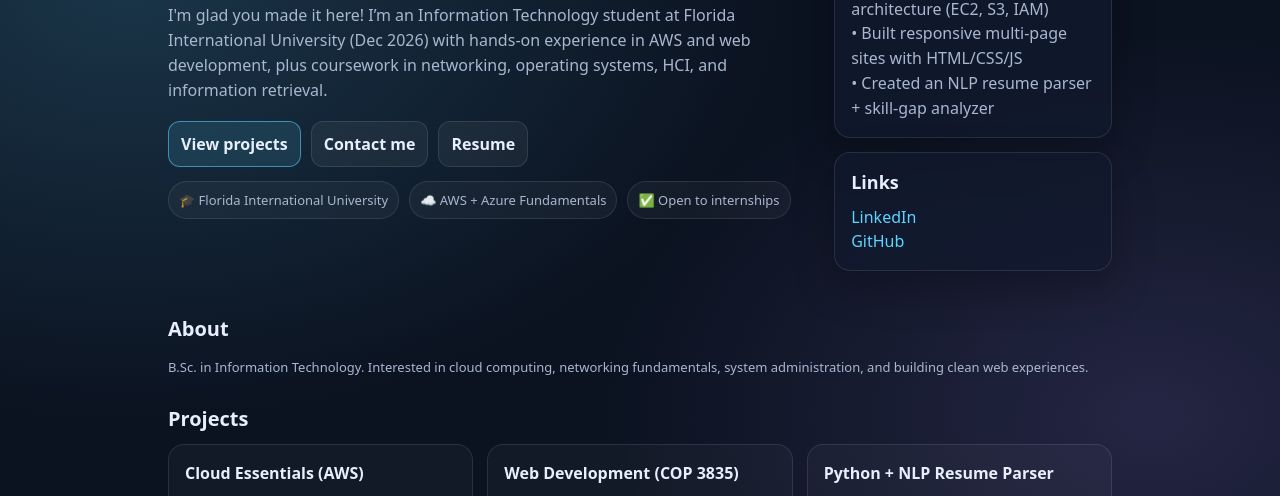
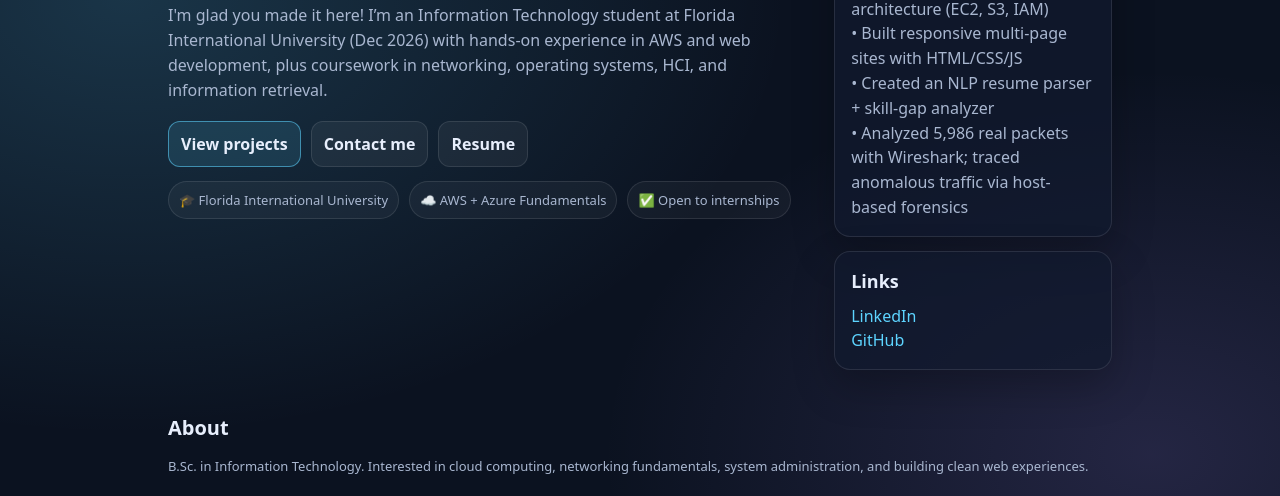
Before and after one commit to aymansadaf/github.io, a plain HTML site: page index.html in a window 1280 px wide. Shown: the part 234-730 px from the top of the page. Drawn offline with Linux system fonts and the light colour scheme.

Commit message:
Update tools list and resume parser description
Added Wireshark to the list of tools and platforms. Updated the NLP resume parser description.

```diff
--- a/index.html
+++ b/index.html
@@ -130,7 +130,8 @@
           <p>
             • Deployed a basic AWS architecture (EC2, S3, IAM)<br>
             • Built responsive multi-page sites with HTML/CSS/JS<br>
-            • Created an NLP resume parser + skill-gap analyzer
+            • Created an NLP resume parser + skill-gap analyzer<br>
+            • Analyzed 5,986 real packets with Wireshark; traced anomalous traffic via host-based forensics
           </p>
         </div>
         <div class="card" style="grid-column:span 12">
@@ -206,7 +207,7 @@
         </div>
         <div class="card">
           <h2>Tools & platforms</h2>
-          <p>AWS • Git/GitHub • Linux • VS Code • Eclipse • Figma</p>
+          <p>AWS • Git/GitHub • Linux • VS Code • Eclipse • Figma • Wireshark</p>
         </div>
         <div class="card">
           <h2>Concepts</h2>
```
